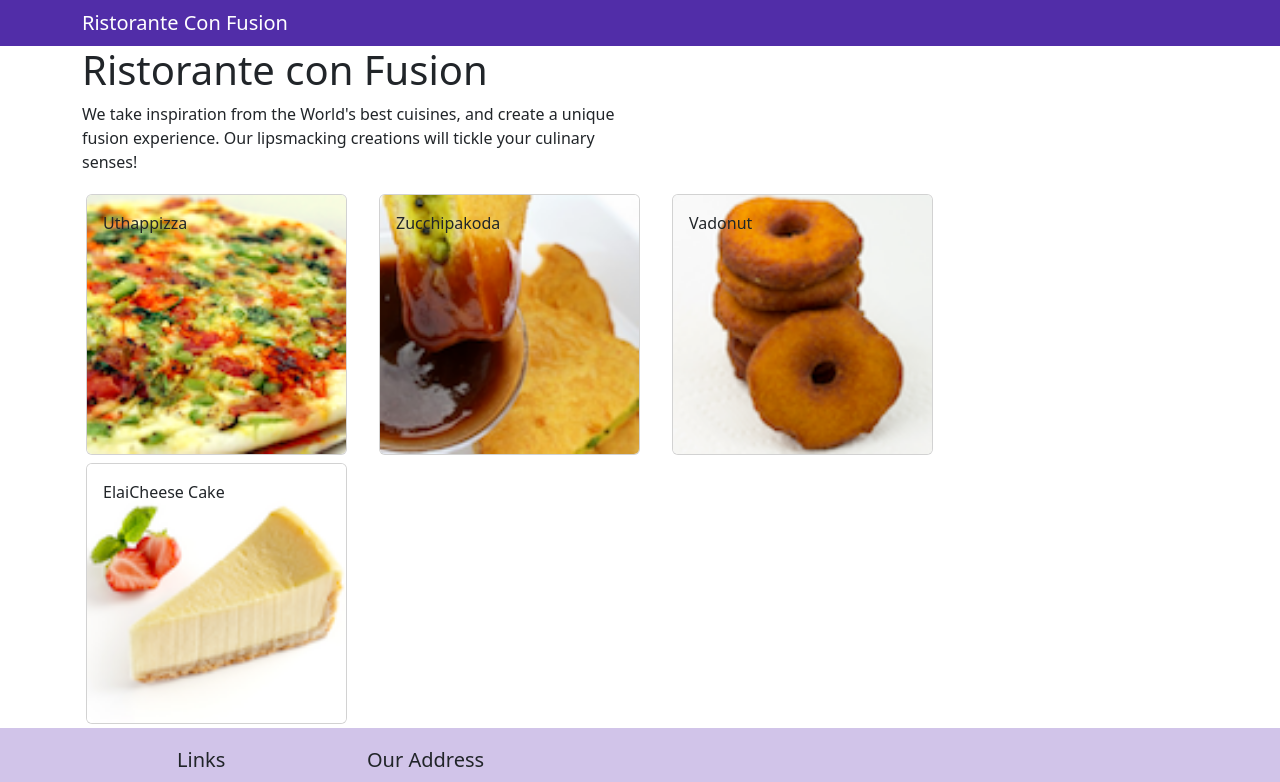
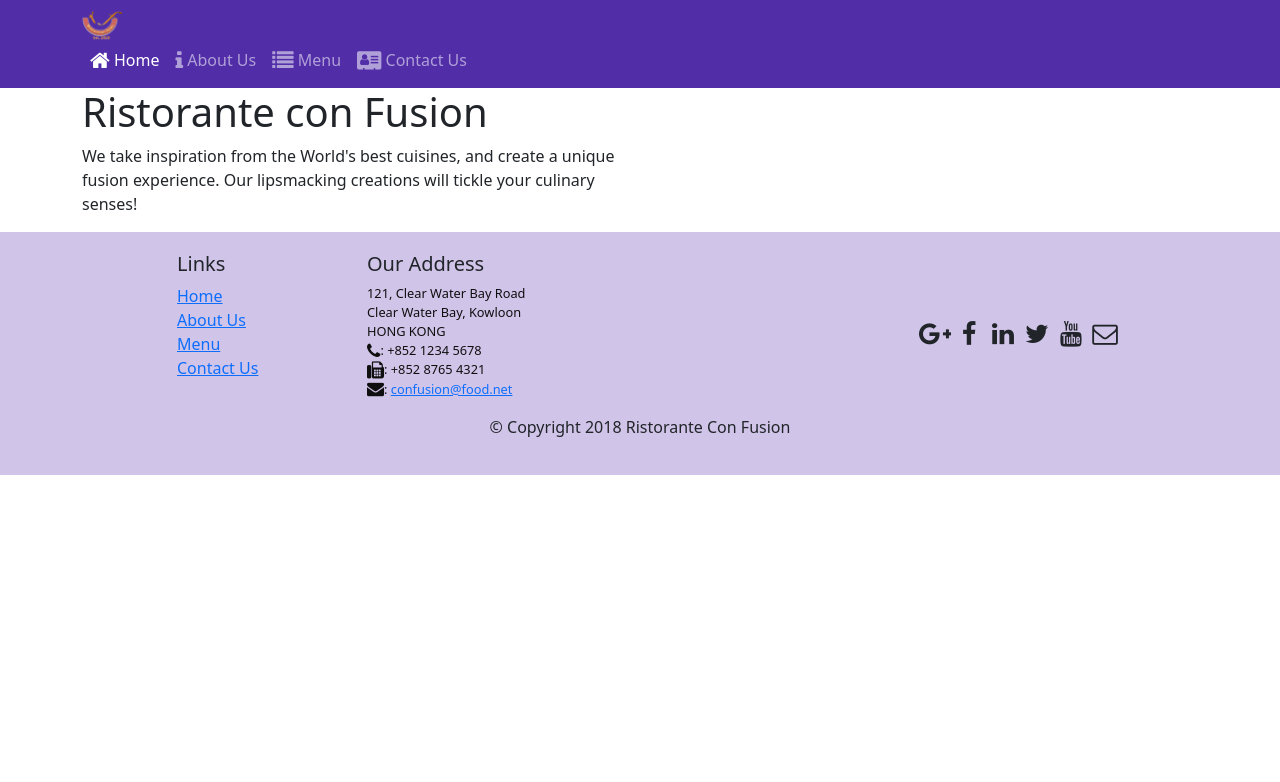
Before and after one commit to Deku1712/Fer201m_React, a React (Create React App) app: page /home in a window 1280 px wide. Shown: the top 782 px of the page. Built offline with nearby package versions, Linux system fonts and the light colour scheme.

Commit message:
React Router

```diff
--- a/package.json
+++ b/package.json
@@ -13,6 +13,7 @@
     "react": "^18.2.0",
     "react-bootstrap": "^2.7.4",
     "react-dom": "^18.2.0",
+    "react-router-dom": "^6.13.0",
     "react-scripts": "5.0.1",
     "reactstrap": "^9.1.10",
     "web-vitals": "^2.1.4"
--- a/src/App.js
+++ b/src/App.js
@@ -3,15 +3,19 @@
 import 'bootstrap/dist/css/bootstrap.min.css';
 import React, {Component} from 'react';
 import Main from './components/MainComponent';
+import { BrowserRouter } from 'react-router-dom';
 
 
 class App extends Component {
 
   render() {
     return (
+      <BrowserRouter>
       <div className="App">
         <Main />
       </div>
+    </BrowserRouter>
+
     );
   }
 }
--- a/src/components/FooterComponent.js
+++ b/src/components/FooterComponent.js
@@ -1,5 +1,5 @@
 import React from 'react';
-
+import { Link } from 'react-router-dom';
 function Footer(props) {
     return(
     <div className="footer">
@@ -8,10 +8,10 @@
                 <div className="col-4 offset-1 col-sm-2">
                     <h5>Links</h5>
                     <ul className="list-unstyled">
-                        <li><a href="#">Home</a></li>
-                        <li><a href="#">About</a></li>
-                        <li><a href="#">Menu</a></li>
-                        <li><a href="contactus.html">Contact</a></li>
+                    <li><Link to='/home'>Home</Link></li>
+                        <li><Link to='/aboutus'>About Us</Link></li>
+                        <li><Link to='/menu'>Menu</Link></li>
+                        <li><Link to='/contactus'>Contact Us</Link></li>
                     </ul>
                 </div>
                 <div className="col-7 col-sm-5">
--- a/src/components/HeaderComponent.js
+++ b/src/components/HeaderComponent.js
@@ -1,13 +1,46 @@
 import React, { Component } from 'react';
-import { Navbar, NavbarBrand } from 'reactstrap';
+import { Nav, Navbar, NavbarBrand, NavbarToggler, Collapse, NavItem, Jumbotron } from 'reactstrap';
+import { NavLink } from 'react-router-dom';
 
 class Header extends Component {
+  constructor(props) {
+      super(props);
+
+      this.toggleNav = this.toggleNav.bind(this);
+      this.state = {
+        isNavOpen: false
+      };
+    }
+
+    toggleNav() {
+      this.setState({
+        isNavOpen: !this.state.isNavOpen
+      });
+    }
+
   render() {
       return(
-    <React.Fragment>
-      <Navbar dark>
+          <div>
+              <Navbar dark expand="md">
                   <div className="container">
-            <NavbarBrand href="/">Ristorante Con Fusion</NavbarBrand>
+                      <NavbarToggler onClick={this.toggleNav} />
+                      <NavbarBrand className="mr-auto" href="/"><img src='assets/images/logo.png' height="30" width="41" alt='Ristorante Con Fusion' /></NavbarBrand>
+                      <Collapse isOpen={this.state.isNavOpen} navbar>
+                          <Nav navbar>
+                          <NavItem>
+                              <NavLink className="nav-link"  to='/home'><span className="fa fa-home fa-lg"></span> Home</NavLink>
+                          </NavItem>
+                          <NavItem>
+                              <NavLink className="nav-link" to='/aboutus'><span className="fa fa-info fa-lg"></span> About Us</NavLink>
+                          </NavItem>
+                          <NavItem>
+                              <NavLink className="nav-link"  to='/menu'><span className="fa fa-list fa-lg"></span> Menu</NavLink>
+                          </NavItem>
+                          <NavItem>
+                              <NavLink className="nav-link" to='/contactus'><span className="fa fa-address-card fa-lg"></span> Contact Us</NavLink>
+                          </NavItem>
+                          </Nav>
+                      </Collapse>
                   </div>
               </Navbar>
 
@@ -20,9 +53,10 @@
                       </div>
                   </div>
 
-    </React.Fragment>
+          </div>
       );
   }
 }
 
+
 export default Header;
--- /dev/null
+++ b/src/components/HomeComponent.js
@@ -0,0 +1,11 @@
+import React from 'react';
+
+function Home(props) {
+    return(
+      <div className="container">
+        <h4>Home</h4>
+      </div>
+    );
+}
+
+export default Home;
--- a/src/components/MainComponent.js
+++ b/src/components/MainComponent.js
@@ -5,8 +5,8 @@
 import { DISHES } from '../shared/dishes';
 import Header from './HeaderComponent';
 import Footer from './FooterComponent';
-
-
+import Home from './HomeComponent';
+import { Routes, Route, Navigate } from 'react-router-dom';
 class Main extends Component {
 
   constructor(props) {
@@ -21,16 +21,31 @@
     this.setState({ selectedDish: dishId});
   }
 
+
+
   render() {
+    const HomePage = () => {
+      return(
+          <Home
+          />
+      );
+    }
+
+
     return (
       <div>
-
         <Header />
-        <Menu dishes={this.state.dishes} onClick={(dishId) => this.onDishSelect(dishId)} />
-        <DishDetail dish={this.state.dishes.filter((dish) => dish.id === this.state.selectedDish)[0]} />
+        <Routes>
+          <Route path='/home' component={HomePage} />
+          <Route exact path='/menu' element = {<Menu dishes={this.state.dishes} onClick = {(dishId) => this.onDishSelect(dishId)} /> }  />
+          <Route path='/home' element ={<Navigate to="/menu" />} />
+        </Routes>
+        <DishDetail dish= {this.state.dishes.filter((dish) => dish.id === this.state.selectedDish)[0]}/>
         <Footer />
       </div>
     );
+
+
   }
 }
 
--- a/src/components/MenuComponent.js
+++ b/src/components/MenuComponent.js
@@ -19,7 +19,7 @@
 
     const menu = props.dishes.map((dish) => {
         return (
-            <div className="col-12 col-md-3 m-1"  key={dish.id}>
+            <div className="col-12 col-md-3  "  key={dish.id}>
                 <RenderMenuItem dish={dish} onClick={props.onClick} />
             </div>
         );
```
Also changed, not shown: 1 other file (tests, documents, lock files or other folders). Lines whose indentation alone changed are shown as unchanged.
